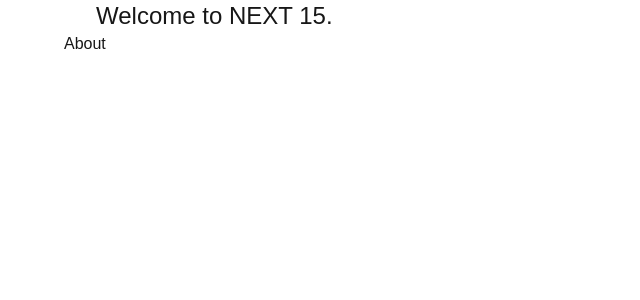
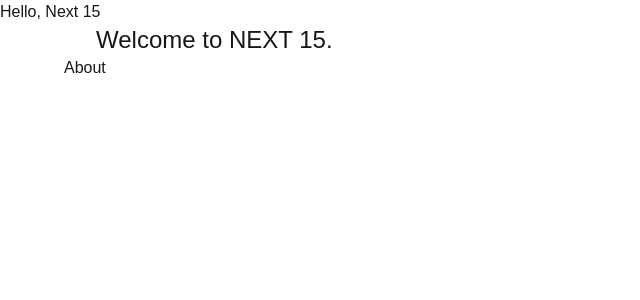
Before and after one commit to KwabSA/next15-app-dev, a Next.js app: page / in a window 1280 px wide. Shown: the top 300 px of the page, without its empty margins (0-640 px from the left). Built offline with nearby package versions, Linux system fonts and the light colour scheme.

Commit message:
Added sample component

```diff
--- /dev/null
+++ b/app/components/sample.tsx
@@ -0,0 +1,7 @@
+import React from "react";
+
+const SampleComponent = () => {
+  return <div>Hello, Next 15</div>;
+};
+
+export default SampleComponent;
--- a/app/layout.tsx
+++ b/app/layout.tsx
@@ -1,6 +1,7 @@
 import type { Metadata } from "next";
 import localFont from "next/font/local";
 import "./globals.css";
+import SampleComponent from "./components/sample";
 
 const geistSans = localFont({
   src: "./fonts/GeistVF.woff",
@@ -28,6 +29,8 @@ export default function RootLayout({
       <body
         className={`${geistSans.variable} ${geistMono.variable} antialiased`}
       >
+        {" "}
+        <SampleComponent />
         {children}
       </body>
     </html>
```
